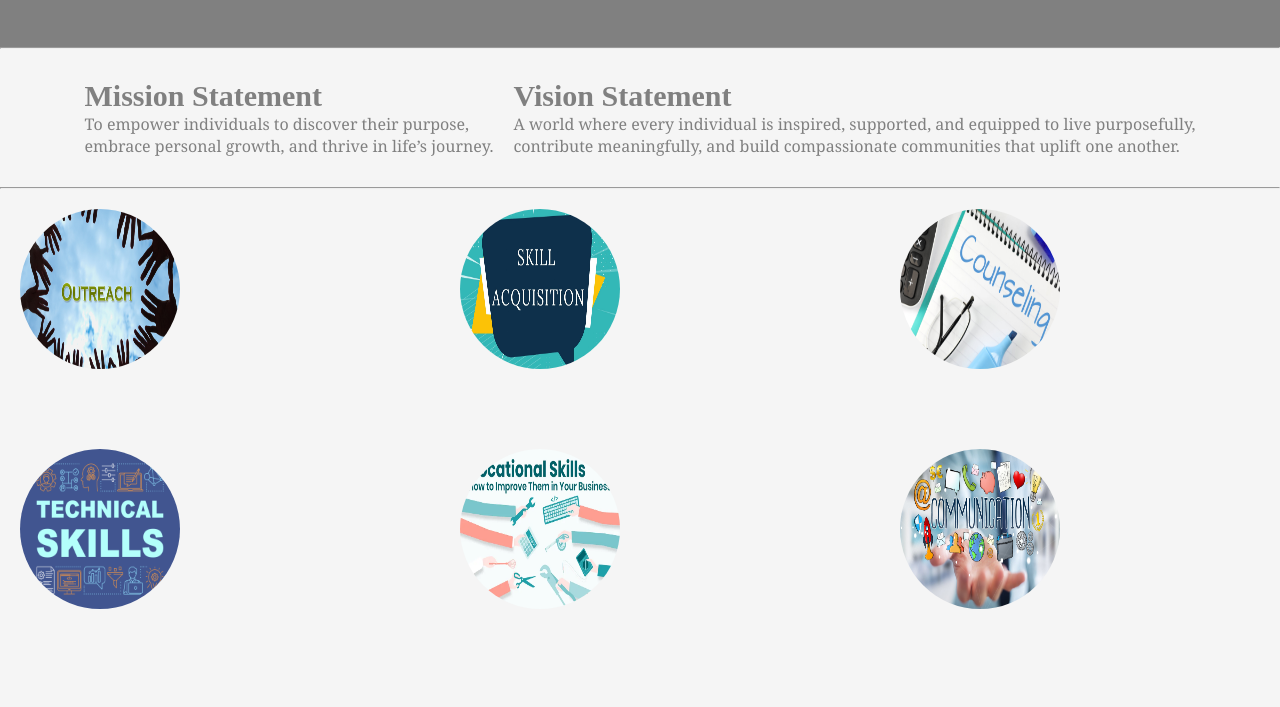
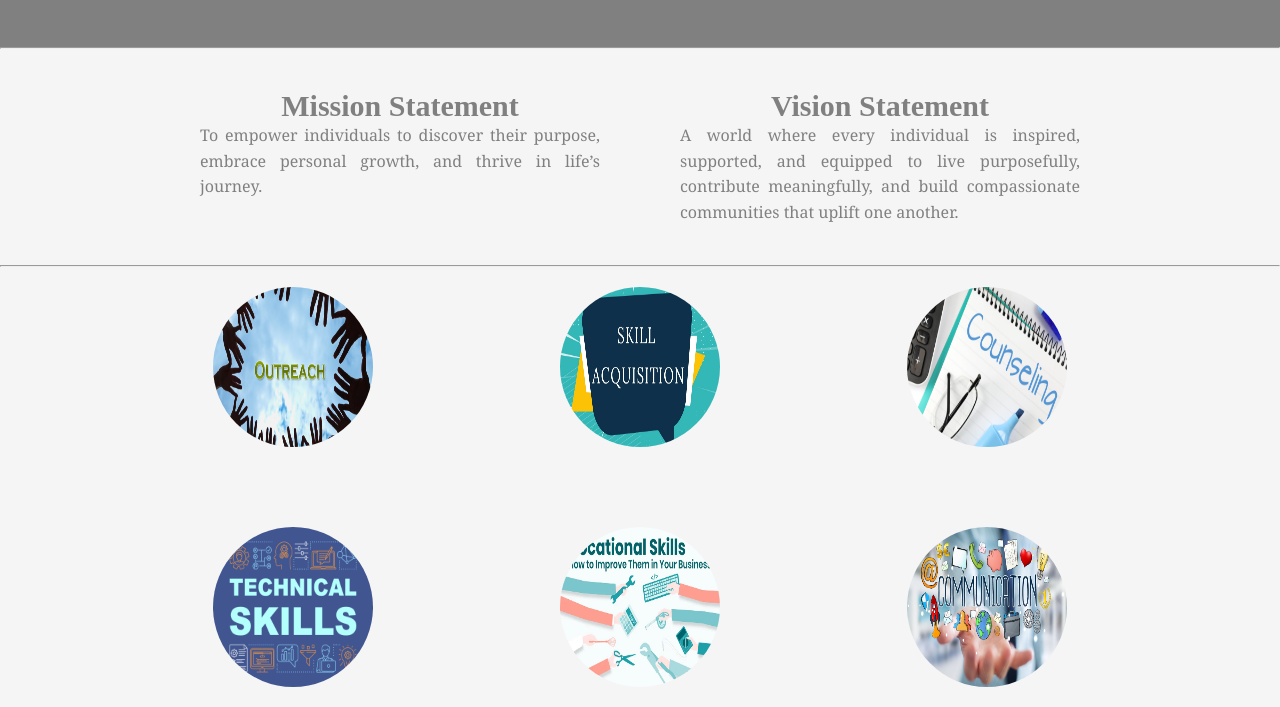
Before and after one commit to DevUju/NextGen-HTML-CSS, a plain HTML site: page index.html in a window 1280 px wide. Shown: the part 153-860 px from the top of the page. Before the commit the page ends 800 px from the top, so only its background shows below. Drawn offline with Linux system fonts and the light colour scheme.

Commit message:
properly aligned items

```diff
--- a/index.html
+++ b/index.html
@@ -25,22 +25,22 @@
     <div class="goals">
         <div>
             <h3>Mission Statement</h3>
-            <p>To empower individuals to discover their purpose, <br> embrace personal growth, and thrive in life’s journey.</p>
+            <p>To empower individuals to discover their purpose, embrace personal growth, and thrive in life’s journey.</p>
         </div>
         <div>
             <h3>Vision Statement</h3>
-            <p>A world where every individual is inspired, supported, and equipped to live purposefully, <br> contribute meaningfully, and build compassionate communities that uplift one another.
+            <p>A world where every individual is inspired, supported, and equipped to live purposefully, contribute meaningfully, and build compassionate communities that uplift one another.
 </p>
         </div>
     </div>
     <hr>
     <div class="services">
-        <img src="images/outreach1.jpg" alt="">
-        <img src="images/skill acquisition.jpg" alt="">
-        <img src="images/counseling.jpg" alt="">
-        <img src="images/tech.jpg" alt="">
-        <img src="images/Vocational-Skills.webp" alt="">
-        <img src="images/communication.jpeg" alt="">
+        <img src="images/outreach1.jpg" alt="outreach service image">
+        <img src="images/skill acquisition.jpg" alt="skill acquisition service image">
+        <img src="images/counseling.jpg" alt="counselling service image">
+        <img src="images/tech.jpg" alt="technical skill service image">
+        <img src="images/Vocational-Skills.webp" alt="vocational skill service image">
+        <img src="images/communication.jpeg" alt="communication service image">
     </div>
     <div>
 
--- a/styles.css
+++ b/styles.css
@@ -62,10 +62,9 @@ body {
 .goals {
     display: flex;
     justify-content: center;
-    align-items: center;
-    gap: 20px;
-    width: 100%;
-    padding: 30px 40px;
+    align-items: flex-start;
+    gap: 80px;
+    padding: 40px 0;
 }
 
 .goals p {
@@ -74,22 +73,25 @@ body {
     color: grey;
     justify-content: center;
     text-align: justify;
+    max-width: 400px;
+      line-height: 1.6;
 }
 
 .goals h3 {
     font-family: 'Times New Roman', Times, serif;
     font-size: 30px;
     color: grey;
+    text-align: center;
 }
 
 .services {
     display: grid;
     grid-template-columns: 1fr 1fr 1fr;
-    justify-content: center;
+    justify-items: center;
     align-items: center;
     gap: 40px;
     margin: 0 auto;
-    position: relative;
+    max-width: 1000px;
 }
 
 .services img {
```
